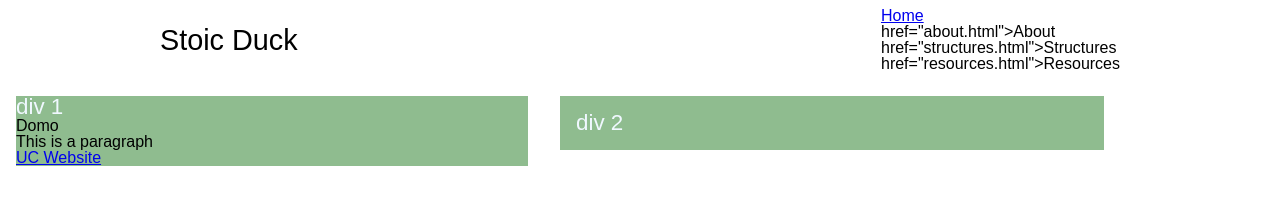
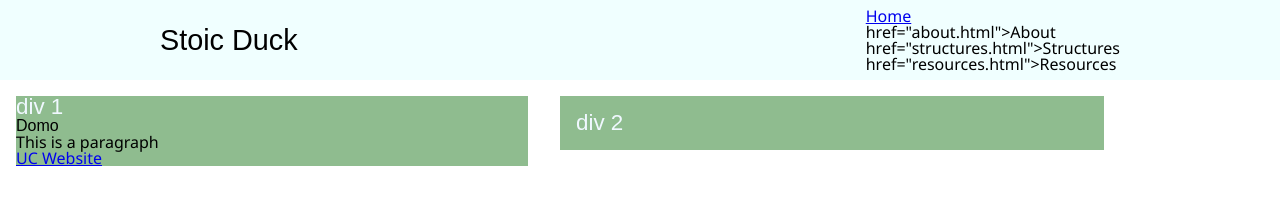
Before and after one commit to ldduck/11056-CanberraModern, a plain HTML site: page index.html in a window 1280 px wide. Drawn offline with Linux system fonts and the light colour scheme; files that its build step writes are made by us from their sources.

Commit message:
header styling

```diff
--- a/mysite/assets/css/styles.css
+++ b/assets/css/styles.css
@@ -1,7 +1,7 @@
 
 body {
     font-size: 16px;
-    font-family: 'Poppins', sans-serif;
+    font-family: 'Segoe UI', sans-serif;
 }
 
 h1, h2, h3, h4, h5, h6 {
@@ -43,7 +43,12 @@ h2 {
     margin: auto;
 }
 
+header {
+    background-color: azure;
+}
+
 header .inner {
+    flex-direction: row;
     display: flex;
     justify-content: space-between;
     gap: 1em;
--- a/index.html
+++ b/index.html
@@ -4,7 +4,7 @@
 <head>
     <title> Stoic Duck</title>
     <meta charset="UTF-8">
-    <link rel="stylesheet" href="assets/css/reset.css">
+    <link rel="stylesheet" href="mysite/assets/css/reset.css">
     <link rel="stylesheet" href="assets/css/styles.css">
 
 </head>
```
Also changed, not shown: assets/css/reset.css (renamed from mysite/assets/css/reset.css).
